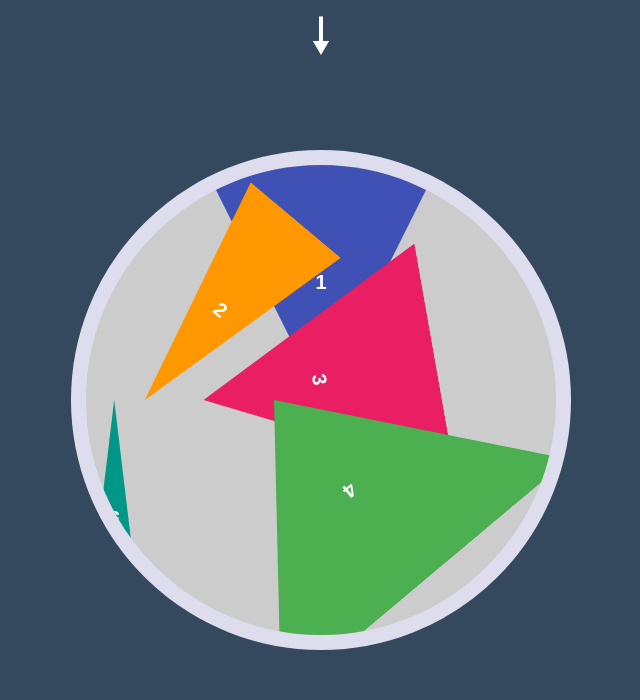
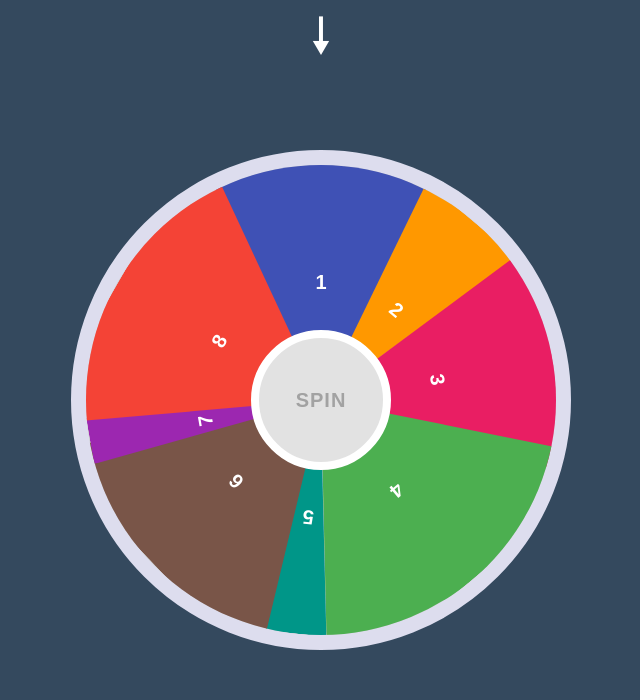
Before and after one commit to HarryVdp/Projet-Casino, a PHP site: the page made by roue aléatoire/rouealéatoire.php in a window 1280 px wide. Shown: the top 700 px of the page, without its empty margins (319-959 px from the left). Run offline with PHP 8.4, Linux system fonts and the light colour scheme.

Commit message:
Roue fin de la mise en forme

```diff
--- a/roue aléatoire/rouealéatoire.php
+++ b/roue aléatoire/rouealéatoire.php
@@ -8,7 +8,7 @@
     <title>Roue de la fortune </title>
 </head>
 <body>
-	<!--<button id="spin">Spin</button>-->
+	<button id="spin">Spin</button>
 	<span class="arrow"></span>
 <div class="container">
 	<div class="one">1</div>
--- a/roue aléatoire/styleroue.css
+++ b/roue aléatoire/styleroue.css
@@ -77,10 +77,11 @@ body {
 	display: flex;
 	align-items: center;
 	justify-content: center;
-	left: 0%;
+	left: 37.5%;
 	background-color: #ff9800;
 	transform: rotate(40deg);
 }
+
 
 .container .three {
 	height: 50%;
@@ -93,7 +94,7 @@ body {
 	display: flex;
 	align-items: center;
 	justify-content: center;
-	left: 0%;
+	left: 25%;
 	background-color: #e91e63;
 	transform: rotate(80deg);
 }
@@ -111,15 +112,15 @@ body {
 	display: flex;
 	align-items: center;
 	justify-content: center;
-	left: 0%;
+	left: 10%;
 	background-color: #4caf50;
 	transform: rotate(140deg);
 }
 
 
-.container .five{
+.container .five {
 	height: 50%;
-	width: 12%;
+	width: 13%;
 	position: absolute;
 	clip-path: polygon(100% 0, 50% 100%, 0 0);
 	transform: translateX(-50%);
@@ -128,23 +129,61 @@ body {
 	display: flex;
 	align-items: center;
 	justify-content: center;
-	left: 0%;
+	left: 43.50%;
 	background-color: #009688;
-	transform: rotate(180deg);
+	transform: rotate(186deg);
 }
-/*
-.container .six{
+
+
+.container .six {
+	height: 50%;
+	width: 65%;
+	position: absolute;
+	clip-path: polygon(100% 0, 50% 100%, 0 0);
+	transform: translateX(-50%);
+	transform-origin: bottom;
+	text-align: center;
+	display: flex;
+	align-items: center;
+	justify-content: center;
+	left: 17.75%;
 	background-color: #795548;
-	transform: rotate(225deg);
+	transform: rotate(226.5deg);
 }
-.container .seven{
+
+
+.container .seven {
+	height: 50%;
+	width: 10%;
+	position: absolute;
+	clip-path: polygon(100% 0, 50% 100%, 0 0);
+	transform: translateX(-50%);
+	transform-origin: bottom;
+	text-align: center;
+	display: flex;
+	align-items: center;
+	justify-content: center;
+	left: 45%;
 	background-color: #9c27b0;
-	transform: rotate(270deg);
+	transform: rotate(260deg);
 }
-.container .eight{
+
+
+.container .eight {
+	height: 50%;
+	width: 70%;
+	position: absolute;
+	clip-path: polygon(100% 0, 50% 100%, 0 0);
+	transform: translateX(-50%);
+	transform-origin: bottom;
+	text-align: center;
+	display: flex;
+	align-items: center;
+	justify-content: center;
+	left: 15%;
 	background-color: #f44336;
-	transform: rotate(315deg);
-} */
+	transform: rotate(300deg);
+}
 
 .arrow {
 	position: absolute;
```
